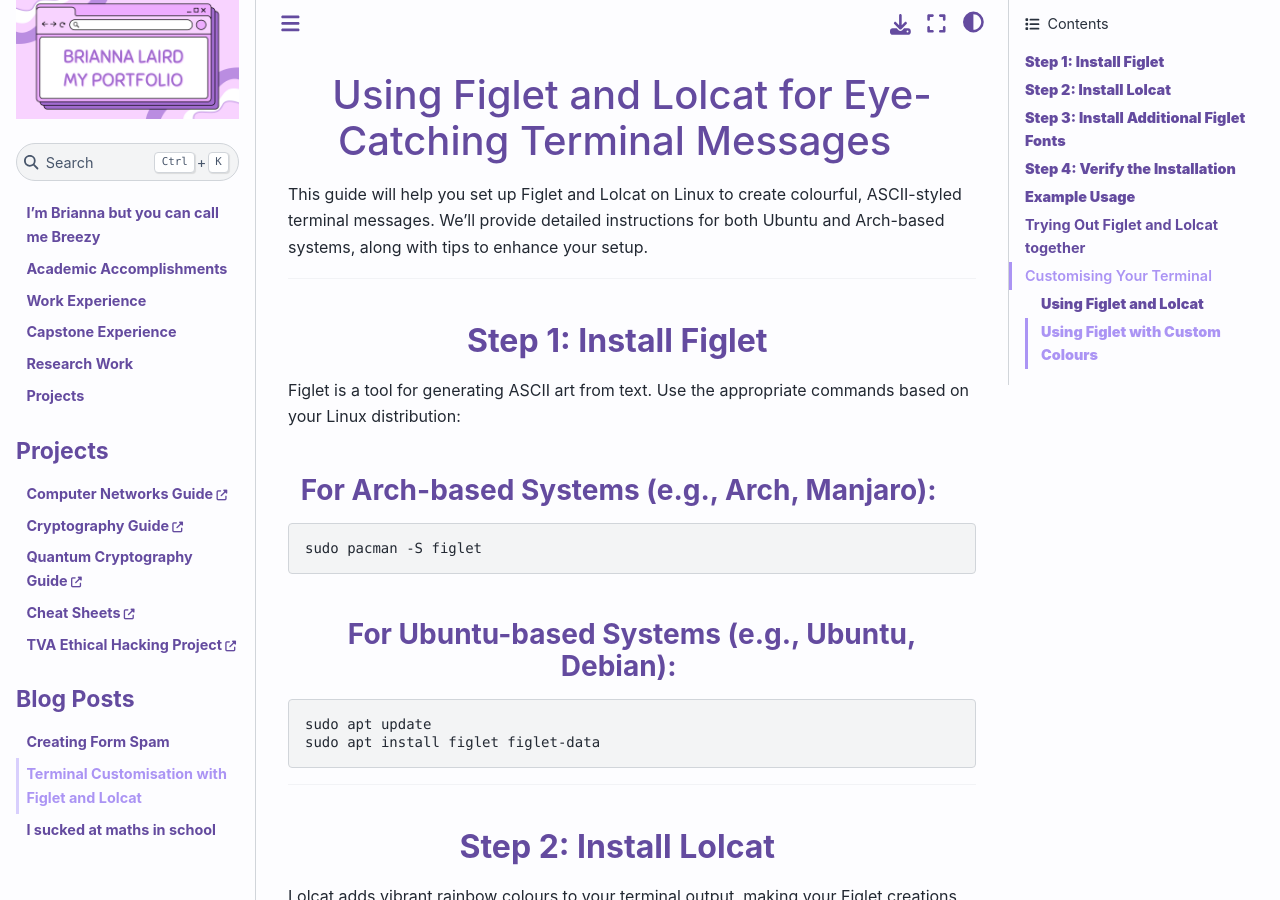
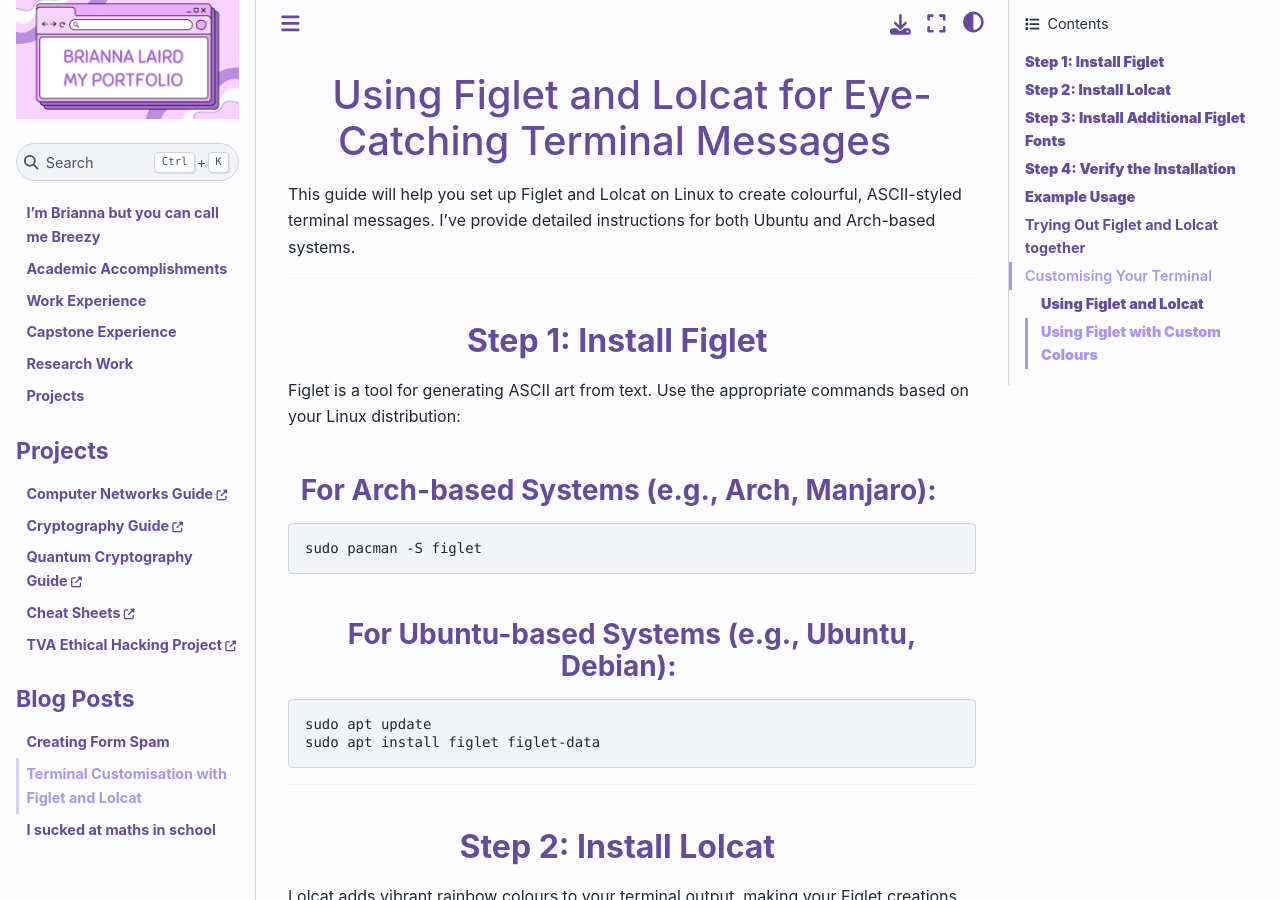
Before and after one commit to breezy-codes/breezy-codes.github.io, a Jupyter Book: the page built from content/blog-posts/2025-01-17-using-figlet-and-lolcat.md, in a window 1280 px wide and 900 px high. Built offline with Jupyter Book 1.0.4 settings and Sphinx 7.4.7 and the Sphinx Book theme 1.1.4, drawn with Linux system fonts in a browser that asks for light colours.

Commit message:
small fix

```diff
--- a/content/blog-posts/2025-01-17-using-figlet-and-lolcat.md
+++ b/content/blog-posts/2025-01-17-using-figlet-and-lolcat.md
@@ -1,6 +1,6 @@
 # Using Figlet and Lolcat for Eye-Catching Terminal Messages
 
-This guide will help you set up Figlet and Lolcat on Linux to create colourful, ASCII-styled terminal messages. We'll provide detailed instructions for both Ubuntu and Arch-based systems, along with tips to enhance your setup.
+This guide will help you set up Figlet and Lolcat on Linux to create colourful, ASCII-styled terminal messages. I've provide detailed instructions for both Ubuntu and Arch-based systems.
 
 ---
 
```
